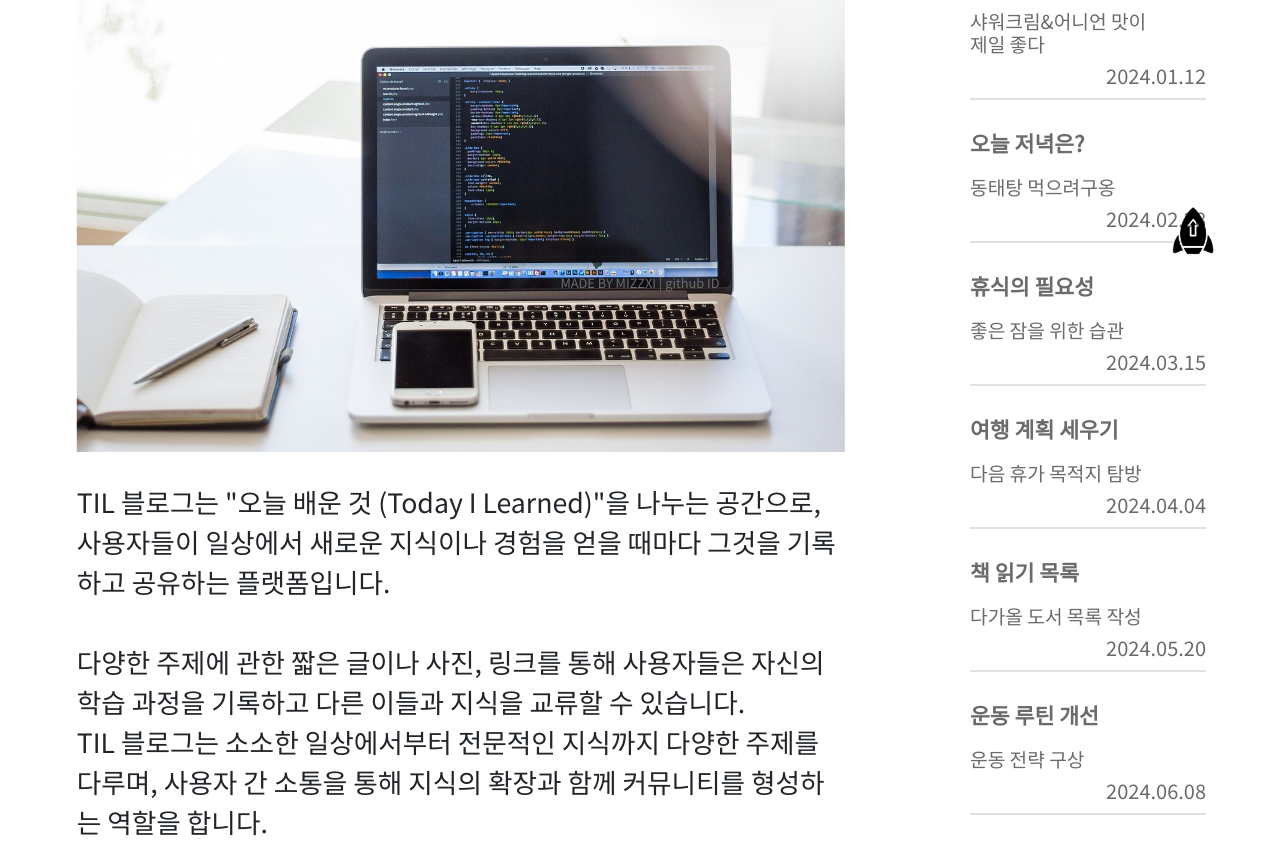
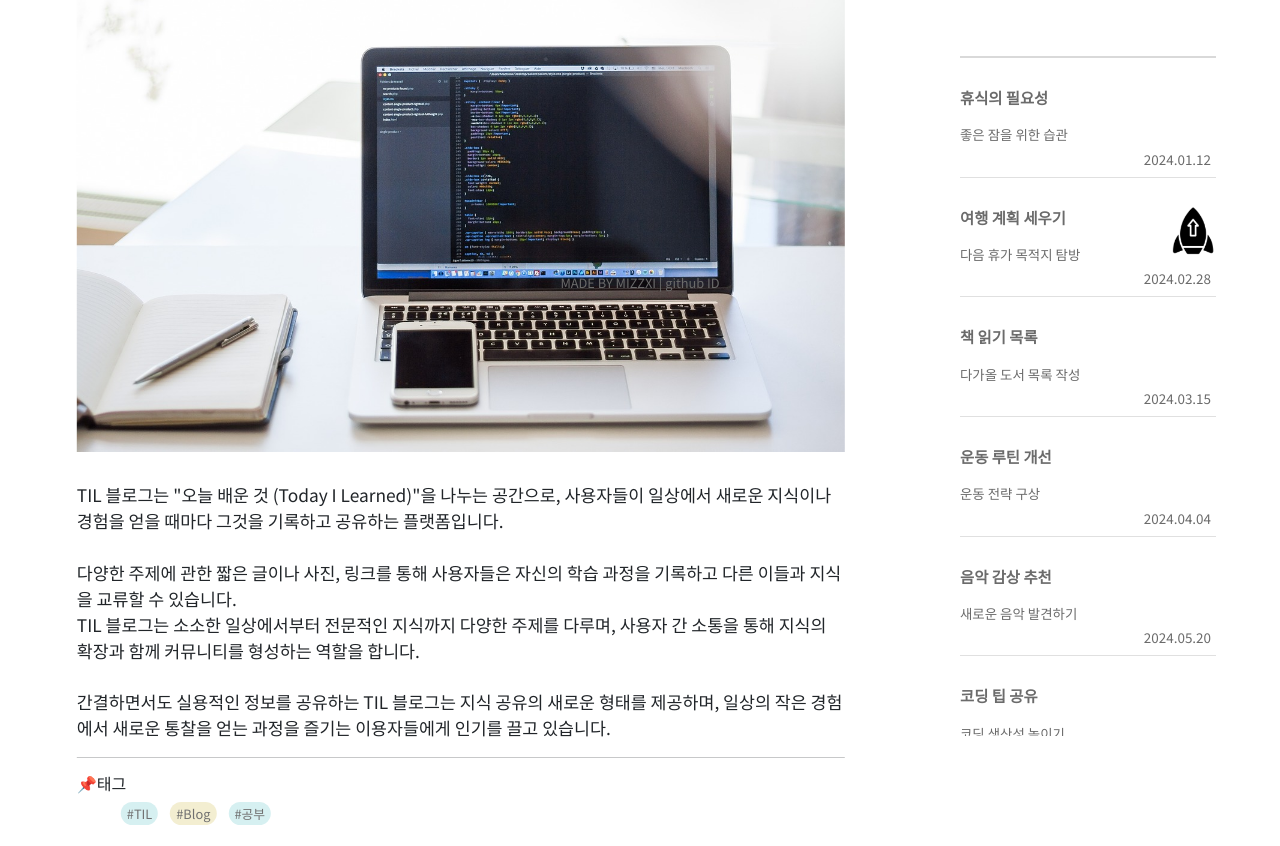
Before and after one commit to mizzxi/mizzxi-blog, a React (Create React App) app in the folder til_blog_react/: page /mizzxi-blog/tilExplain in a window 1280 px wide. Shown: the part 484-1330 px from the top of the page. Built offline with nearby package versions, Linux system fonts and the light colour scheme; no server answers.

Commit message:
post(side, bottom) 카테고리 리스트 제작, post 태그 제작, ++json 불러오기 수정 필요

```diff
--- a/til_blog_react/package.json
+++ b/til_blog_react/package.json
@@ -8,6 +8,7 @@
     "@testing-library/react": "^13.4.0",
     "@testing-library/user-event": "^13.5.0",
     "gh-pages": "^6.1.1",
+    "history": "^5.3.0",
     "react": "^18.2.0",
     "react-dom": "^18.2.0",
     "react-ga": "^3.3.1",
--- a/til_blog_react/src/assets/css/post.css
+++ b/til_blog_react/src/assets/css/post.css
@@ -7,12 +7,23 @@
   left: 15%;
   transform: translate(-15%);
 }
-.post img {
+.projectPost {
+  position: relative;
+  width: 60%;
+  padding-top: 250px;
+  padding-bottom: 150px;
+  font-family: "Noto Sans KR", sans-serif;
+  left: 50%;
+  transform: translate(-50%);
+}
+.post img,
+.projectPost img {
   width: 100%;
   height: 100%;
 }
-.postText {
-  font-size: 15pt;
+.postText,
+.projectPost img {
+  font-size: 10pt;
   margin-top: 30px;
 }
 @media screen and (min-width: 1023px) {
@@ -20,7 +31,11 @@
     width: 60%;
   }
   .postText {
-    font-size: 20pt;
+    font-size: 13pt;
+  }
+
+  .projectPost {
+    width: 50%;
   }
 }
 
@@ -28,3 +43,18 @@
   list-style: decimal;
   line-height: 2em;
 }
+.postTag ul {
+  list-style: none;
+}
+.postTag li {
+  float: left;
+  margin-left: 12px;
+  font-size: 0.8em;
+  color: rgb(112, 112, 112);
+  background-color: #d6f0f1;
+  border-radius: 20px;
+  padding: 2px 6px 2px 6px;
+}
+.postTag li:nth-child(even) {
+  background-color: #f3eed1;
+}
--- a/til_blog_react/src/assets/css/postList.css
+++ /dev/null
@@ -1,34 +0,0 @@
-.postList {
-  position: absolute;
-  right: 5%;
-  width: 20%;
-  margin-top: 350px;
-  font-family: "Noto Sans KR", sans-serif;
-  font-size: 1.5em;
-}
-
-.postListMain {
-  margin-top: 20px;
-  padding: 10px;
-  border-top: 2px solid rgba(128, 128, 128, 0.3);
-  border-bottom: 2px solid rgba(128, 128, 128, 0.3);
-}
-.postListBox {
-}
-.postListTitle {
-  font-size: 0.9em;
-  font-weight: bold;
-  margin-top: 30px;
-  margin-bottom: 20px;
-}
-.postListSubTitle {
-  font-size: 0.8em;
-  width: 80%;
-}
-
-.postListDate {
-  position: relative;
-  padding-bottom: 10px;
-  text-align: right;
-  border-bottom: 2px solid rgba(61, 61, 61, 0.158);
-}
--- /dev/null
+++ b/til_blog_react/src/assets/css/postListBottom.css
@@ -0,0 +1,53 @@
+.listTitleBottom {
+  position: absolute;
+  width: 90%;
+  font-family: "Noto Sans KR", sans-serif;
+  font-size: 1.2em;
+  left: 50%;
+  transform: translate(-50%);
+}
+.postListBottom {
+  position: absolute;
+  height: 700px;
+  width: 90%;
+  margin-top: 30px;
+  font-family: "Noto Sans KR", sans-serif;
+  font-size: 1.2em;
+  left: 50%;
+  transform: translate(-50%);
+}
+.postListBoxBottom {
+}
+.listHorizontal {
+  float: left;
+}
+a div:nth-child(2) {
+  margin-left: 180px;
+}
+.postListImgBottom {
+  position: relative;
+  margin-top: 20px;
+  width: 150px;
+  height: 120px;
+}
+.postListTitleBottom {
+  position: relative;
+  font-size: 0.8em;
+  font-weight: bold;
+  margin-top: 50px;
+  margin-bottom: 20px;
+}
+.postListSubTitleBottom {
+  position: relative;
+  font-size: 0.7em;
+  width: 80%;
+}
+.postListDateBottom {
+  position: relative;
+  margin-top: 30px;
+  padding-bottom: 10px;
+  text-align: right;
+  border-bottom: 1px solid rgba(61, 61, 61, 0.158);
+  padding-right: 5px;
+  font-size: 0.7em;
+}
--- /dev/null
+++ b/til_blog_react/src/assets/css/postListSide.css
@@ -0,0 +1,66 @@
+.listTitle {
+  position: absolute;
+  right: 6.5%;
+  width: 18%;
+  margin-top: 450px;
+  font-family: "Noto Sans KR", sans-serif;
+  font-size: 1.2em;
+}
+.postList {
+  position: absolute;
+  height: 700px;
+  overflow-y: auto;
+  right: 5%;
+  width: 18%;
+  margin-top: 520px;
+  font-family: "Noto Sans KR", sans-serif;
+  font-size: 1.2em;
+}
+@media screen and (min-width: 1023px) {
+  .postList {
+    width: 20%;
+  }
+}
+@media screen and (max-width: 600px) {
+  .listTitle {
+    margin-top: 440px;
+    font-size: 1em;
+  }
+}
+.postList::-webkit-scrollbar {
+  width: 5px;
+}
+.postList::-webkit-scrollbar-thumb {
+  background-color: #d3d3d3;
+  border-radius: 10px;
+}
+.postList::-webkit-scrollbar-track {
+  background-color: #ebebeb;
+}
+
+.postListMain {
+  margin-top: 20px;
+  border-top: 2px solid rgba(128, 128, 128, 0.3);
+  border-bottom: 2px solid rgba(128, 128, 128, 0.3);
+}
+.postListBox {
+}
+.postListTitle {
+  font-size: 0.8em;
+  font-weight: bold;
+  margin-top: 30px;
+  margin-bottom: 20px;
+}
+.postListSubTitle {
+  font-size: 0.7em;
+  width: 80%;
+}
+
+.postListDate {
+  position: relative;
+  padding-bottom: 10px;
+  text-align: right;
+  border-bottom: 1px solid rgba(61, 61, 61, 0.158);
+  padding-right: 5px;
+  font-size: 0.7em;
+}
--- a/til_blog_react/src/assets/post/post.json
+++ b/til_blog_react/src/assets/post/post.json
@@ -1,8 +1,6 @@
 {
   "til": {
     "mainTitle": [
-      "노브랜드 감자칩",
-      "오늘 저녁은?",
       "휴식의 필요성",
       "여행 계획 세우기",
       "책 읽기 목록",
@@ -13,8 +11,6 @@
       "무엇을 배웠는지 기록"
     ],
     "subTitle": [
-      "샤워크림&어니언 맛이 제일 좋다",
-      "동태탕 먹으려구옹",
       "좋은 잠을 위한 습관",
       "다음 휴가 목적지 탐방",
       "다가올 도서 목록 작성",
@@ -32,9 +28,25 @@
       "2024.05.20",
       "2024.06.08",
       "2024.07.23",
-      "2024.08.17",
-      "2024.09.06",
-      "2024.10.29"
+      "2024.08.17"
+    ]
+  },
+  "project": {
+    "mainTitle": [
+      "그래프 치과",
+      "새로운 그래픽 디자인",
+      "효율적인 데이터 시각화"
+    ],
+    "subTitle": [
+      "웹사이트 내 그래프 오류 잡기",
+      "차트 디자인 개선하기",
+      "시간에 따른 통계 추적"
+    ],
+    "date": ["2024.01.12", "2024.02.28", "2024.03.15"],
+    "img": [
+      "/mizzxi-blog/static/media/main_graph.de0731c66a32cc04b351.jpg",
+      "https://cdn.imweb.me/upload/S20210831e1fe150864c6c/03f5bdeac26ac.png",
+      "https://www.etri.re.kr/webzine/20210528/common/images/sub04_01.jpg"
     ]
   }
 }
--- /dev/null
+++ b/til_blog_react/src/components/postListBottom.js
@@ -0,0 +1,68 @@
+import React, { useState, useEffect } from "react";
+import "../assets/css/postListBottom.css";
+import data from "../assets/post/post.json";
+
+export default function PostListBottom({ title }) {
+  let { mainTitle, subTitle, date, img } = data.project;
+
+  useEffect(() => {
+    mainTitle.forEach((text, i) => {
+      let postList = document.createElement("a");
+      let postListHorizontal = document.createElement("div");
+      let postListBox = document.createElement("div");
+      let postListImg = document.createElement("img");
+      let postListTitle = document.createElement("h3");
+      let postListSubTitle = document.createElement("h4");
+      let postListDate = document.createElement("h5");
+
+      postListTitle.innerHTML = text;
+      postListSubTitle.innerHTML = subTitle[i];
+      postListDate.innerHTML = date[i];
+      postListImg.src = img[i];
+
+      postListHorizontal.className = "listHorizontal";
+      postListTitle.className = "postListTitleBottom";
+      postListSubTitle.className = "postListSubTitleBottom";
+      postListDate.className = "postListDateBottom";
+      postListImg.className = "postListImgBottom";
+
+      postListBox.appendChild(postListTitle);
+      postListBox.appendChild(postListSubTitle);
+      postListHorizontal.appendChild(postListImg);
+      postList.appendChild(postListHorizontal);
+      postList.appendChild(postListBox);
+      postList.appendChild(postListDate);
+
+      let postListMain = document.getElementById("postListMain");
+      if (postListMain) {
+        postListMain.appendChild(postList);
+      }
+    });
+  }, [mainTitle, subTitle, date, img]);
+  return (
+    /* jshint ignore:start */
+    <>
+      <div className="listTitleBottom">
+        &#128195;카테고리 - {title}의 다른 글
+      </div>
+      <div className="postListBottom">
+        <div className="postListMain" id="postListMain">
+          {/* <a>
+            <div className="listHorizontal">
+              <img
+                className="postListImgBottom"
+                src="/mizzxi-blog/static/media/main_graph.de0731c66a32cc04b351.jpg"
+              />
+            </div>
+            <div>
+              <h3 className="postListTitleBottom">제목 test</h3>
+              <h4 className="postListSubTitleBottom">부제목 test</h4>
+            </div>
+            <h5 className="postListDateBottom">2000.03.11</h5>
+          </a> */}
+        </div>
+      </div>
+    </>
+    /* jshint ignore:end */
+  );
+}
--- a/til_blog_react/src/components/postList.js
+++ b/til_blog_react/src/components/postListSide.js
@@ -1,11 +1,9 @@
 import React, { useState, useEffect } from "react";
-import "../assets/css/postList.css";
+import "../assets/css/postListSide.css";
 import data from "../assets/post/post.json";
 
-export default function PostList({ title }) {
-  const [mainTitle] = useState(data.til.mainTitle);
-  const [subTitle] = useState(data.til.subTitle);
-  const [date] = useState(data.til.date);
+export default function PostListSide({ title }) {
+  let { mainTitle, subTitle, date } = data.til;
 
   useEffect(() => {
     mainTitle.forEach((text, i) => {
@@ -36,8 +34,8 @@ export default function PostList({ title }) {
   return (
     /* jshint ignore:start */
     <>
+      <div className="listTitle">&#128195;카테고리 - {title}의 다른 글</div>
       <div className="postList">
-        카테고리 - {title}의 다른 글
         <div className="postListMain" id="postListMain"></div>
       </div>
     </>
--- a/til_blog_react/src/pages/post/myInfo.js
+++ b/til_blog_react/src/pages/post/myInfo.js
@@ -191,7 +191,7 @@ export default function MyInfo() {
           <div className="projectCover" />
           <h1 className={projectTitle}>Projects</h1>
           <div className="projectMain">
-            <a className="project1" href="/">
+            <a className="project1" href="project-dali">
               <div className="project">
                 <img src={PROJECT1} />
               </div>
--- a/til_blog_react/src/pages/post/projects/dali-dashboard.js
+++ b/til_blog_react/src/pages/post/projects/dali-dashboard.js
@@ -3,12 +3,13 @@ import "../../../assets/css/post.css";
 import Poster from "../../../assets/images/study/main_dali2.jpg";
 import Dali_dashboard from "../../../assets/images/study/main_dali.jpg";
 import Structure from "../../../assets/images/study/project_dali_structure.jpg";
+import ProjectListBottom from "../../../components/postListBottom";
 
 export default function Dali() {
   return (
     /* jshint ignore:start */
     <>
-      <div className="post">
+      <div className="projectPost">
         <div>
           <a>프로젝트</a>
           <h1>졸업작품</h1>
@@ -70,8 +71,30 @@ export default function Dali() {
             <img src={Poster} />
           </p>
         </div>
+        <hr />
+        <div className="postTag">
+          <h6>&#128204;태그</h6>
+          <ul>
+            <li>
+              <a>#대시보드</a>
+            </li>
+            <li>
+              <a>#SpringBatch</a>
+            </li>
+            <li>
+              <a>#ElasticSearch</a>
+            </li>
+            <li>
+              <a>#Kibana</a>
+            </li>
+            <li>
+              <a>#졸업작품</a>
+            </li>
+          </ul>
+        </div>
       </div>
       <div className="comment"></div>
+      <ProjectListBottom title="project" />
     </>
     /* jshint ignore:end */
   );
--- a/til_blog_react/src/pages/post/tilExplain.js
+++ b/til_blog_react/src/pages/post/tilExplain.js
@@ -1,7 +1,7 @@
 import React, { useState } from "react";
 import main_til from "../../assets/images/study/main_til.jpg";
 import "../../assets/css/post.css";
-import PostList from "../../components/postList";
+import PostListSide from "../../components/postListSide";
 
 export default function TilExplain() {
   return (
@@ -32,9 +32,24 @@ export default function TilExplain() {
             과정을 즐기는 이용자들에게 인기를 끌고 있습니다.
           </p>
         </div>
+        <hr />
+        <div className="postTag">
+          <h6>&#128204;태그</h6>
+          <ul>
+            <li>
+              <a>#TIL</a>
+            </li>
+            <li>
+              <a>#Blog</a>
+            </li>
+            <li>
+              <a>#공부</a>
+            </li>
+          </ul>
+        </div>
       </div>
       <div className="comment"></div>
-      <PostList title="TIL" />
+      <PostListSide title="til" />
     </>
     /* jshint ignore:end */
   );
```
Also changed, not shown: 1 other file (tests, documents, lock files or other folders).
